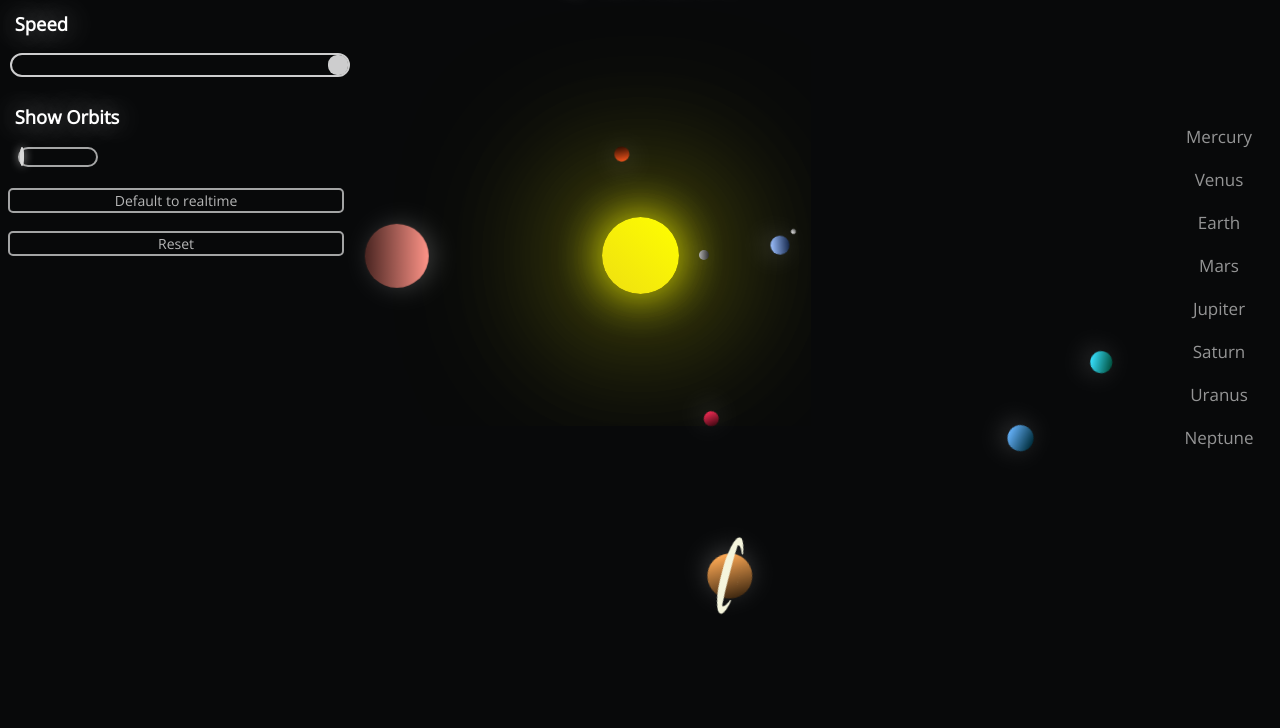
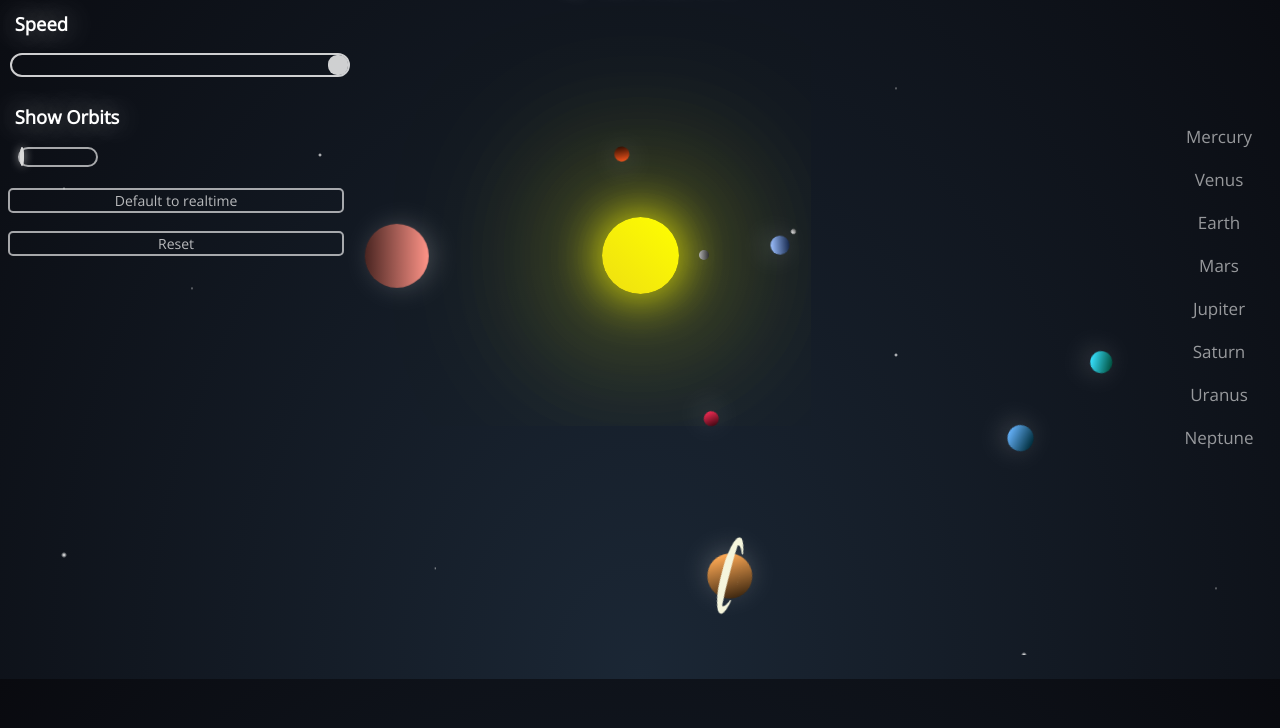
Before and after one commit to Creept21/RedStone, a plain HTML site: page index.html in a window 1280 px wide. Shown: the part 145-873 px from the top of the page. Drawn offline with nearby package versions, Linux system fonts and the light colour scheme.

Commit message:
Update style.css

```diff
--- a/style.css
+++ b/style.css
@@ -4,7 +4,8 @@
 body {
     padding: 0;
     outline: none;
-    background-color: #08090A;
+    /* New deep space background gradient */
+    background: radial-gradient(ellipse at bottom, #1B2735 0%, #090A0F 100%);
     --mercurySpeed: 2s;
     --venusSpeed: 5.1428s;
     --earthSpeed: 8.348s;
@@ -17,24 +18,64 @@ body {
     --orbit: rgba(255, 255, 255, 0.5);
     overflow: hidden;
     border: none;
+    height: 100vh;
 }
 
-.background-image {
+/* === New Animated Starfield Styles === */
+#stars-container {
     position: fixed;
-    margin-top: -2%;
-    margin-left: -2%;
-    height: 150vh;
-    z-index: -200;
-    opacity: 0.3;
-    filter: contrast(2);
-    user-select: none;
-    -webkit-user-select: none;
-    -webkit-touch-callout: none;
-    -ms-user-select: none;
+    top: 0;
+    left: 0;
+    width: 100%;
+    height: 100%;
+    z-index: -1;
+    overflow: hidden;
 }
+
+@keyframes animateStars {
+    from {
+        transform: translateY(0);
+    }
+    to {
+        /* Move the star canvas up to create a scrolling effect */
+        transform: translateY(-2000px);
+    }
+}
+
+#stars1, #stars2, #stars3 {
+    position: absolute;
+    top: 0;
+    left: 0;
+    width: 100%;
+    /* Height must be taller than the viewport for the animation to work seamlessly */
+    height: 2000px;
+    background-repeat: repeat;
+    background-size: cover;
+}
+
+/* Layer 1: Small, dense, and distant stars (slowest animation) */
+#stars1 {
+    background-image: radial-gradient(1px 1px at 15% 25%, white, transparent), radial-gradient(1px 1px at 50% 10%, white, transparent), radial-gradient(1px 1px at 89% 5%, white, transparent), radial-gradient(1px 1px at 34% 39%, white, transparent), radial-gradient(1px 1px at 55% 50%, white, transparent), radial-gradient(1px 1px at 63% 68%, white, transparent), radial-gradient(1px 1px at 10% 90%, white, transparent), radial-gradient(1px 1px at 45% 95%, white, transparent), radial-gradient(1px 1px at 80% 85%, white, transparent), radial-gradient(1px 1px at 22% 78%, white, transparent), radial-gradient(1px 1px at 73% 60%, white, transparent), radial-gradient(1px 1px at 95% 40%, white, transparent), radial-gradient(1px 1px at 5% 20%, white, transparent), radial-gradient(1px 1px at 30% 5%, white, transparent), radial-gradient(1px 1px at 70% 15%, white, transparent);
+    animation: animateStars 150s linear infinite;
+}
+
+/* Layer 2: Medium-sized stars (medium speed animation) */
+#stars2 {
+    background-image: radial-gradient(2px 2px at 10% 85%, white, transparent), radial-gradient(2px 2px at 70% 30%, white, transparent), radial-gradient(2px 2px at 30% 90%, white, transparent), radial-gradient(2px 2px at 90% 60%, white, transparent), radial-gradient(2px 2px at 50% 5%, white, transparent), radial-gradient(2px 2px at 25% 20%, white, transparent), radial-gradient(2px 2px at 60% 75%, white, transparent);
+    animation: animateStars 100s linear infinite;
+}
+
+/* Layer 3: Large, close stars (fastest animation, creating parallax) */
+#stars3 {
+    background-image: radial-gradient(3px 3px at 80% 50%, white, transparent), radial-gradient(3px 3px at 30% 90%, white, transparent), radial-gradient(3px 3px at 5% 45%, white, transparent), radial-gradient(3px 3px at 95% 15%, white, transparent), radial-gradient(3px 3px at 45% 65%, white, transparent);
+    animation: animateStars 50s linear infinite;
+}
+
+/* === End of New Styles === */
 
 .header-container {
     position: absolute;
+    top: 2vh; /* This line was added */
     display: flex;
     flex-direction: column;
     justify-content: center;
```
